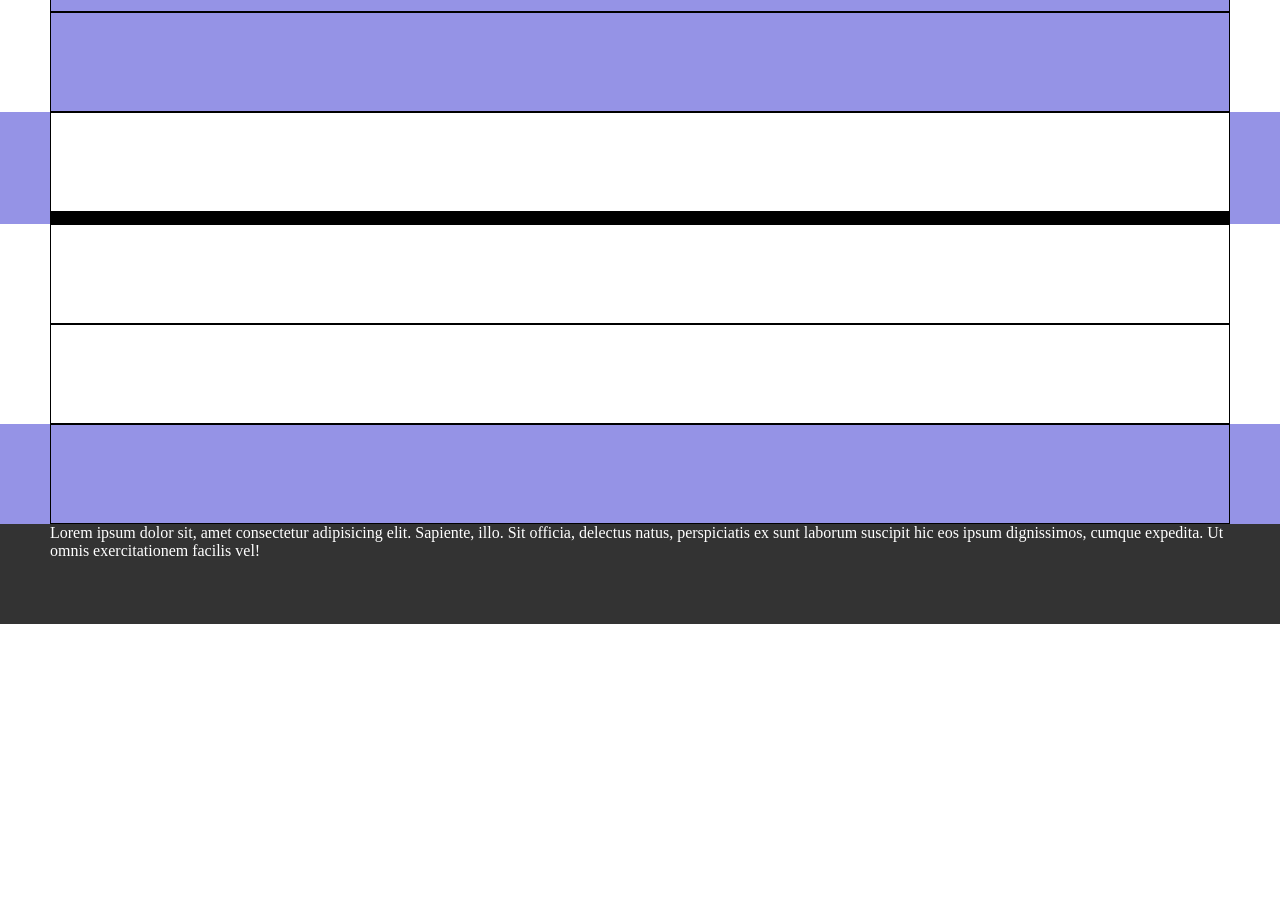
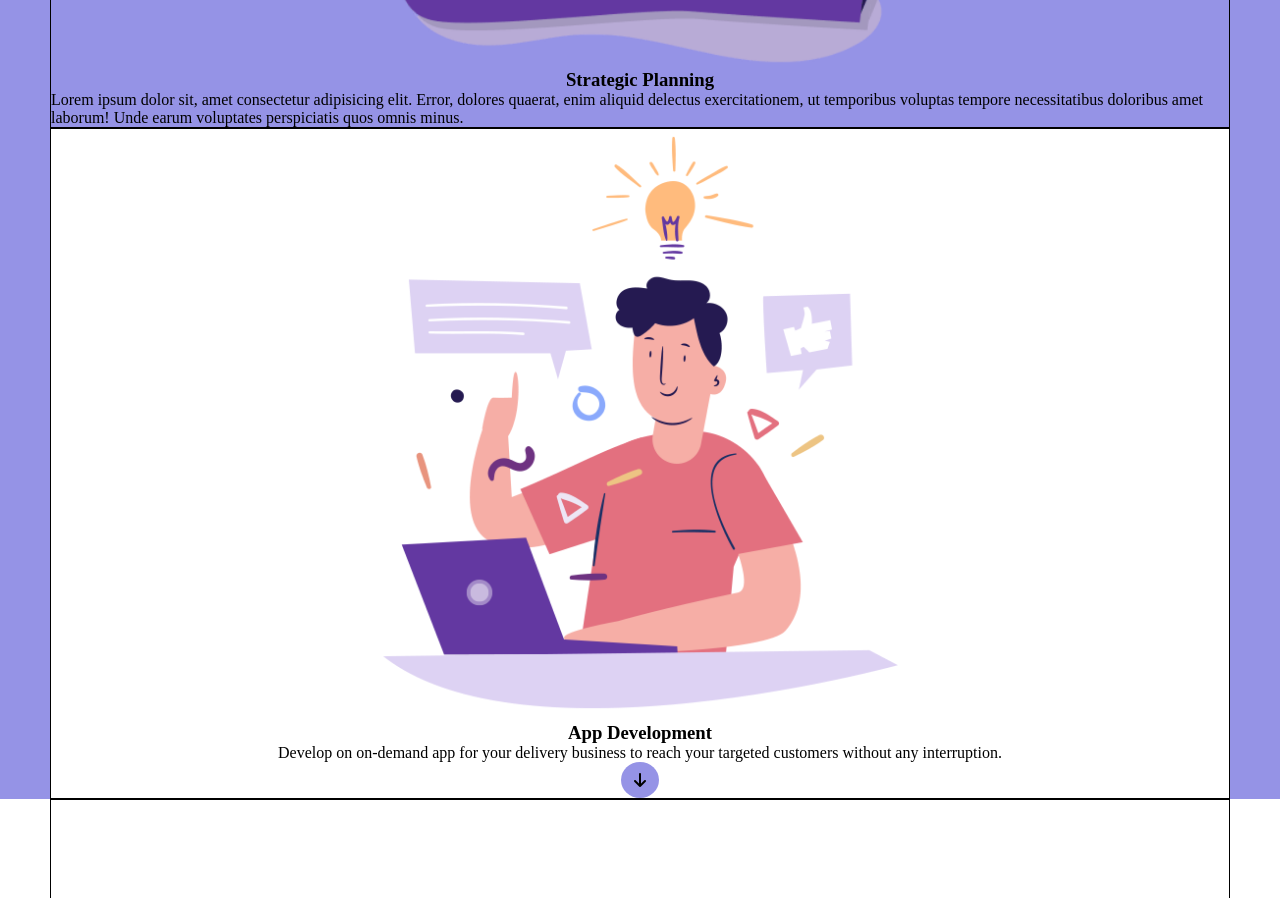
Before and after one commit to fabiomuzzu/htmlcss-responsive-layout, a plain HTML site: page index.html in a window 1280 px wide. Shown: the part 1600-2498 px from the top of the page. Before the commit the page ends 2224 px from the top, so only its background shows below. Drawn offline with Linux system fonts and the light colour scheme.

Commit message:
[ADD] raw version of section 2

```diff
--- a/css/style.css
+++ b/css/style.css
@@ -24,7 +24,7 @@
 }
 
 .img-container{
-    width: 100%;
+    width: 50%;
 }
 
 img{
@@ -34,7 +34,6 @@ img{
 /* COLUMN SECTION TOGLIERE ALTEZZE */
 .col-50{
     width: 100%;
-    height: 100px;
 }
 
 .col-70{
@@ -54,7 +53,6 @@ img{
 
 .col-66{
     width: 100%;
-    height: auto;
 }
 
 .col-33{
@@ -68,13 +66,13 @@ img{
     background-color: #9593e6;
 }
 
-#section2 .col-50{
-    background-color: green;
-}
-
 #section1 .col-66,
 #section1 .col-33{
     background-color: #b5ddff;
+}
+
+#section2 .col-50:last-child{
+    background-color: #fff;
 }
 
 /* BORDER */
@@ -100,6 +98,10 @@ header .container{
     height: 100%;
 }
 
+.hr-content{
+    width: 100%;
+}
+
 header .row{
     height: 100%;
 }
@@ -113,24 +115,28 @@ header .col-50{
 
 #menù{
     display: flex;
+    flex-direction: row;
     justify-content: flex-end;
 }
 
 header img{
-    width: 30%;
+    width: 50%;
 }
 /* SEZIONE 1 */
 #section1 .row{
     flex-direction: column;
 }
 
-#section1 .img-container{
-    width: 50%;
-}
 
 /* SEZIONE 2 */
 #section2 .row{
     flex-direction: column;
+}
+
+#section2 i{
+    background-color: #9593e6;
+    border-radius: 50%;
+    padding: 10px 13px;
 }
 
 /* SEZIONE 3 */
--- a/index.html
+++ b/index.html
@@ -13,14 +13,14 @@
         <div class="container">
             <div class="row padding0-50">
                 <div class="col-50">
-                    <div class="content">
+                    <div class="hr-content">
                         <div class="img-container">
                             <img src="./img/logo.png" alt="logo">
                         </div>
                     </div>
                 </div>
                 <div class="col-50">
-                    <div class="content" id="menù">
+                    <div class="hr-content" id="menù">
                         <i class="fas fa-bars"></i>
                     </div>
                 </div>
@@ -97,12 +97,29 @@
                 <div class="row padding0-50">
                     <div class="col-50 border">
                       <div class="content">
-
+                        <div class="img-container">
+                            <img src="/img/planning1.png" alt="">
+                        </div>
+                        <h3>
+                            Strategic Planning
+                        </h3>
+                        <p>
+                            Lorem ipsum dolor sit, amet consectetur adipisicing elit. Error, dolores quaerat, enim aliquid delectus exercitationem, ut temporibus voluptas tempore necessitatibus doloribus amet laborum! Unde earum voluptates perspiciatis quos omnis minus.
+                        </p>
                       </div>
                     </div>
                     <div class="col-50 border">
                         <div class="content">
-
+                            <div class="img-container">
+                                <img src="/img/planning2.png" alt="">
+                            </div>
+                            <h3>
+                                App Development
+                            </h3>
+                            <p>
+                                Develop on on-demand app for your delivery business to reach your targeted customers without any interruption.
+                            </p>
+                            <i class="fas fa-arrow-down"></i>
                         </div>
                     </div>
                 </div>
```
